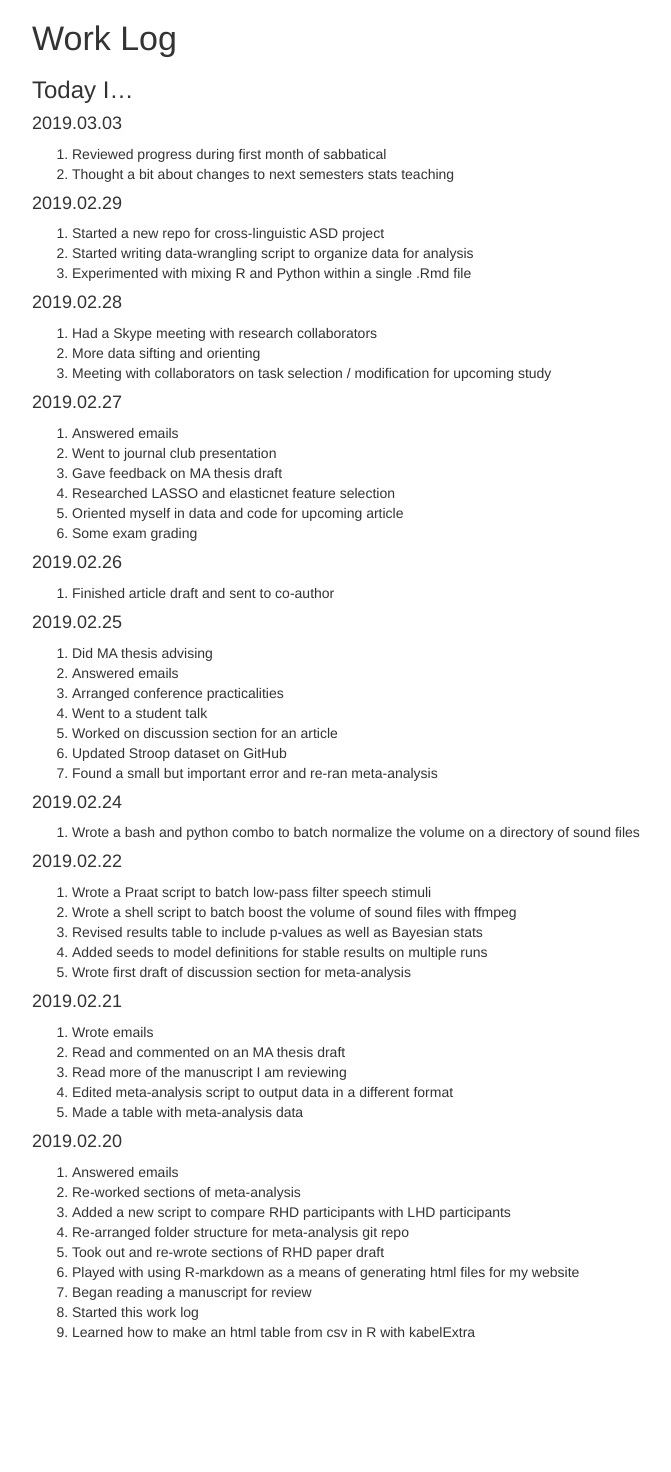
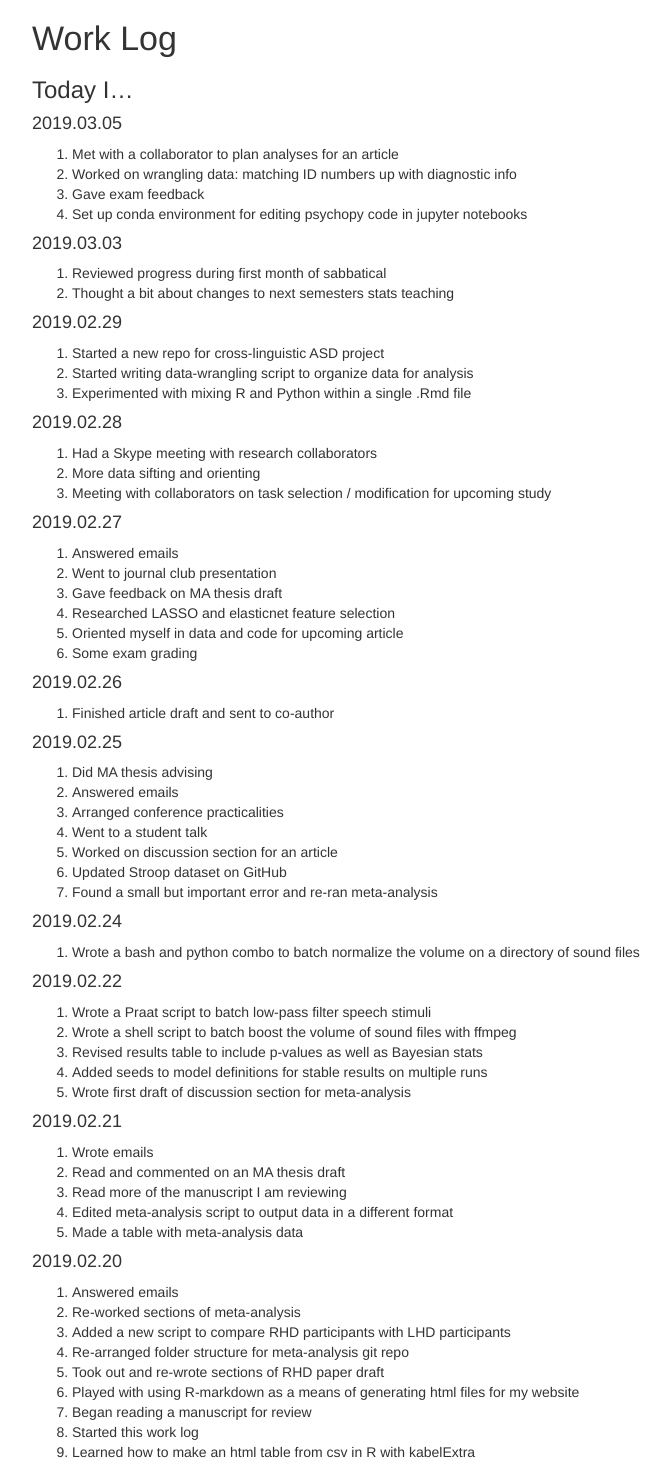
Before and after one commit to ethanweed/ethanweed.github.io, a Jekyll site: the page worklog/WorkLog.html, which Jekyll copies as it is, in a window 1280 px wide. Shown: the whole page, without its empty margins (153-824 px from the left). Built offline with Jekyll 4.4.1, drawn with Linux system fonts in a browser that asks for light colours; before the commit the page ends 1352 px from its top, so only the background shows below that.

Commit message:
updated worklog

```diff
--- a/worklog/WorkLog.Rmd
+++ b/worklog/WorkLog.Rmd
@@ -5,6 +5,12 @@ output: html_document
 # Work Log
 
 ### Today I...
+
+#### 2019.03.05
+1. Met with a collaborator to plan analyses for an article
+1. Worked on wrangling data: matching ID numbers up with diagnostic info
+1. Gave exam feedback
+1. Set up conda environment for editing psychopy code in jupyter notebooks
 
 #### 2019.03.03
 1. Reviewed progress during first month of sabbatical
--- a/worklog/WorkLog.html
+++ b/worklog/WorkLog.html
@@ -126,13 +126,22 @@ $(document).ready(function () {
 <div id="today-i" class="section level3">
 <h3>Today I…</h3>
 <div id="section" class="section level4">
+<h4>2019.03.05</h4>
+<ol style="list-style-type: decimal">
+<li>Met with a collaborator to plan analyses for an article</li>
+<li>Worked on wrangling data: matching ID numbers up with diagnostic info</li>
+<li>Gave exam feedback</li>
+<li>Set up conda environment for editing psychopy code in jupyter notebooks</li>
+</ol>
+</div>
+<div id="section-1" class="section level4">
 <h4>2019.03.03</h4>
 <ol style="list-style-type: decimal">
 <li>Reviewed progress during first month of sabbatical</li>
 <li>Thought a bit about changes to next semesters stats teaching</li>
 </ol>
 </div>
-<div id="section-1" class="section level4">
+<div id="section-2" class="section level4">
 <h4>2019.02.29</h4>
 <ol style="list-style-type: decimal">
 <li>Started a new repo for cross-linguistic ASD project</li>
@@ -140,7 +149,7 @@ $(document).ready(function () {
 <li>Experimented with mixing R and Python within a single .Rmd file</li>
 </ol>
 </div>
-<div id="section-2" class="section level4">
+<div id="section-3" class="section level4">
 <h4>2019.02.28</h4>
 <ol style="list-style-type: decimal">
 <li>Had a Skype meeting with research collaborators</li>
@@ -148,7 +157,7 @@ $(document).ready(function () {
 <li>Meeting with collaborators on task selection / modification for upcoming study</li>
 </ol>
 </div>
-<div id="section-3" class="section level4">
+<div id="section-4" class="section level4">
 <h4>2019.02.27</h4>
 <ol style="list-style-type: decimal">
 <li>Answered emails</li>
@@ -159,13 +168,13 @@ $(document).ready(function () {
 <li>Some exam grading</li>
 </ol>
 </div>
-<div id="section-4" class="section level4">
+<div id="section-5" class="section level4">
 <h4>2019.02.26</h4>
 <ol style="list-style-type: decimal">
 <li>Finished article draft and sent to co-author</li>
 </ol>
 </div>
-<div id="section-5" class="section level4">
+<div id="section-6" class="section level4">
 <h4>2019.02.25</h4>
 <ol style="list-style-type: decimal">
 <li>Did MA thesis advising</li>
@@ -177,13 +186,13 @@ $(document).ready(function () {
 <li>Found a small but important error and re-ran meta-analysis</li>
 </ol>
 </div>
-<div id="section-6" class="section level4">
+<div id="section-7" class="section level4">
 <h4>2019.02.24</h4>
 <ol style="list-style-type: decimal">
 <li>Wrote a bash and python combo to batch normalize the volume on a directory of sound files</li>
 </ol>
 </div>
-<div id="section-7" class="section level4">
+<div id="section-8" class="section level4">
 <h4>2019.02.22</h4>
 <ol style="list-style-type: decimal">
 <li>Wrote a Praat script to batch low-pass filter speech stimuli</li>
@@ -193,7 +202,7 @@ $(document).ready(function () {
 <li>Wrote first draft of discussion section for meta-analysis</li>
 </ol>
 </div>
-<div id="section-8" class="section level4">
+<div id="section-9" class="section level4">
 <h4>2019.02.21</h4>
 <ol style="list-style-type: decimal">
 <li>Wrote emails</li>
@@ -203,7 +212,7 @@ $(document).ready(function () {
 <li>Made a table with meta-analysis data</li>
 </ol>
 </div>
-<div id="section-9" class="section level4">
+<div id="section-10" class="section level4">
 <h4>2019.02.20</h4>
 <ol style="list-style-type: decimal">
 <li>Answered emails</li>
```
